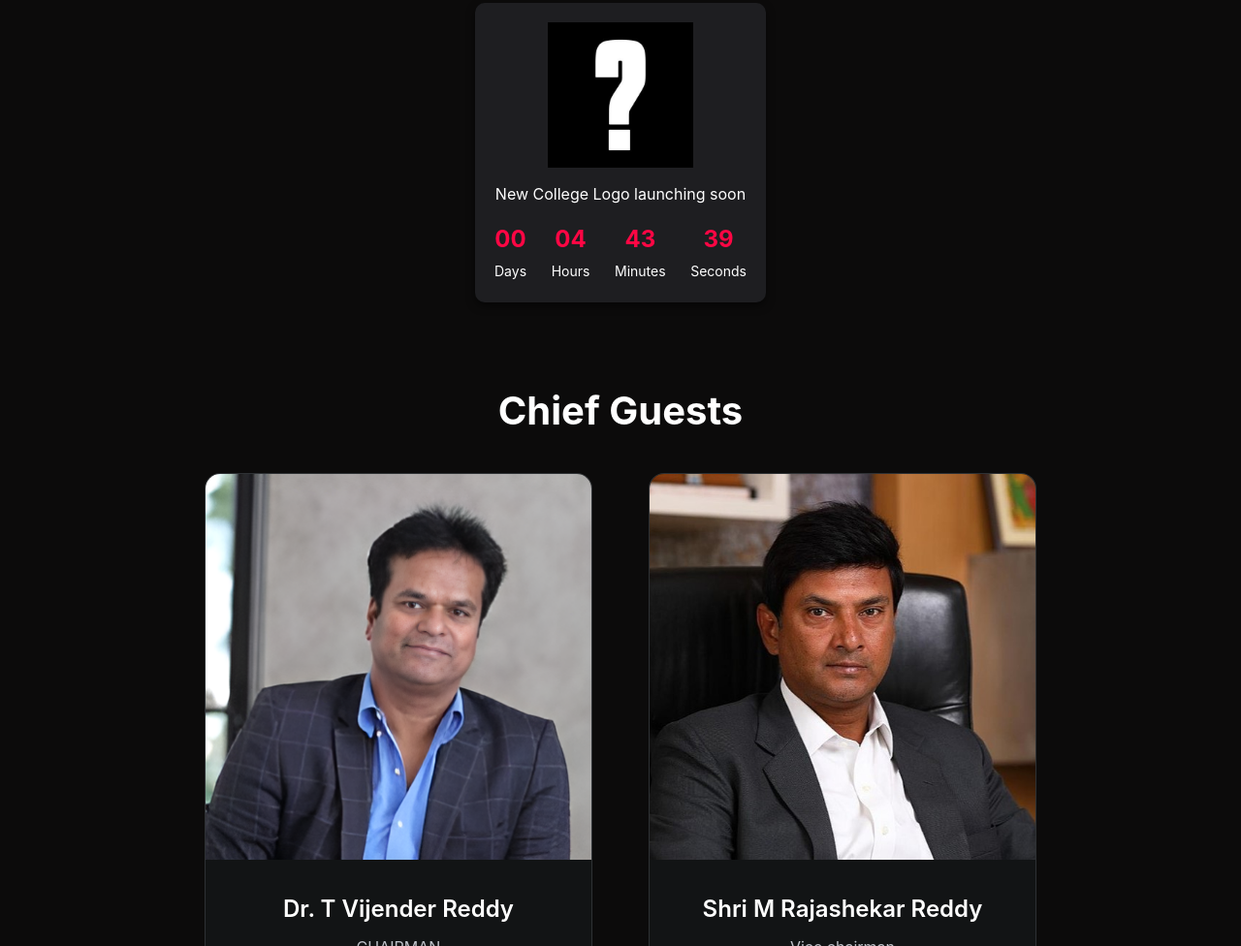
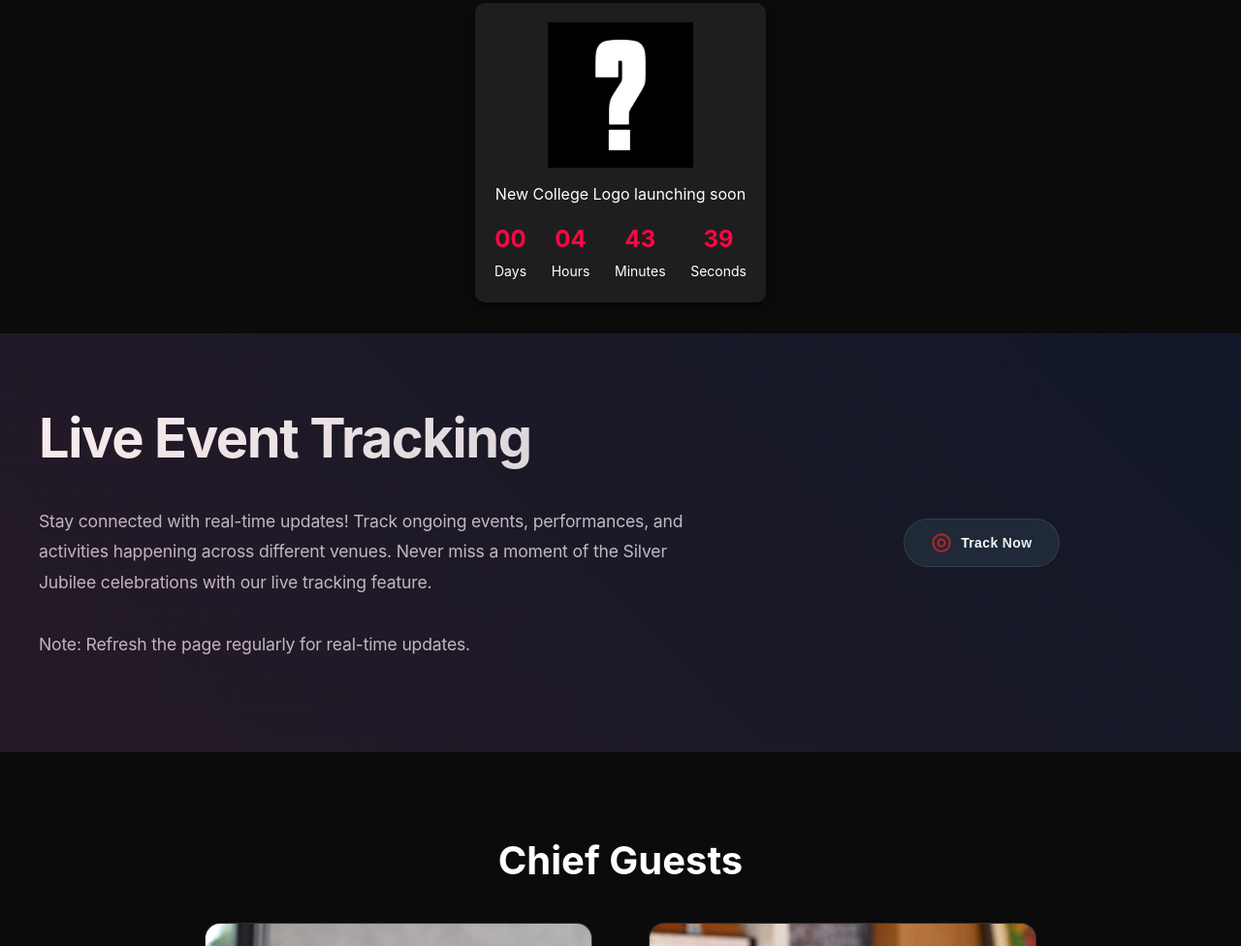
Before and after one commit to VCE-Team/25-Years, a website: page index.html in a window 1280 px wide. Shown: the part 1320-2296 px from the top of the page at 97% size. Drawn offline with Linux system fonts and the light colour scheme.

Commit message:
live event tracking

```diff
--- a/index.html
+++ b/index.html
@@ -442,6 +442,147 @@
             font-size: 0.813rem;
         }
 
+        #live-tracking {
+        background-color: #111827;
+        padding: 4rem 2rem;
+        position: relative;
+        overflow: hidden;
+        font-family: 'Inter', -apple-system, BlinkMacSystemFont, sans-serif;
+    }
+
+    #live-tracking::before {
+        content: '';
+        position: absolute;
+        top: 0;
+        left: 0;
+        right: 0;
+        bottom: 0;
+        background: linear-gradient(45deg, rgba(220, 38, 38, 0.1), transparent);
+        pointer-events: none;
+    }
+
+    .tracking-title {
+        font-size: 3rem;
+        font-weight: 700;
+        background: linear-gradient(135deg, #fff 0%, #d1d5db 100%);
+        -webkit-background-clip: text;
+        -webkit-text-fill-color: transparent;
+        margin-bottom: 1.5rem;
+        letter-spacing: -0.025em;
+    }
+
+    .tracking-description {
+        font-size: 1.125rem;
+        line-height: 1.75;
+        color: #9ca3af;
+        margin-bottom: 2rem;
+        font-weight: 400;
+        letter-spacing: -0.01em;
+    }
+
+    .tracking-button-container {
+        display: flex;
+        align-items: center;
+        justify-content: center;
+    }
+
+    .tracking-btn {
+        background: #1f2937;
+        color: #ffffff;
+        border: none;
+        padding: 0.875rem 1.75rem;
+        border-radius: 9999px;
+        font-weight: 600;
+        font-size: 0.875rem;
+        cursor: pointer;
+        transition: all 0.3s cubic-bezier(0.4, 0, 0.2, 1);
+        position: relative;
+        overflow: hidden;
+        letter-spacing: 0.025em;
+        border: 1px solid rgba(255, 255, 255, 0.1);
+    }
+
+    .tracking-btn:hover {
+        transform: translateY(-2px);
+        background: #2d3748;
+    }
+
+    .tracking-btn:hover .btn-glow {
+        opacity: 1;
+    }
+
+    .tracking-btn:active {
+        transform: translateY(0);
+    }
+
+    .tracking-btn-content {
+        display: flex;
+        align-items: center;
+        gap: 0.625rem;
+        position: relative;
+        z-index: 1;
+    }
+
+    .btn-text {
+        background: linear-gradient(135deg, #fff 0%, #e5e7eb 100%);
+        -webkit-background-clip: text;
+        -webkit-text-fill-color: transparent;
+    }
+
+    .btn-glow {
+        position: absolute;
+        top: -50%;
+        left: -50%;
+        width: 200%;
+        height: 200%;
+        background: radial-gradient(circle, rgba(220, 38, 38, 0.4) 0%, rgba(220, 38, 38, 0) 70%);
+        opacity: 0;
+        transition: opacity 0.3s ease;
+        pointer-events: none;
+        animation: rotate 4s linear infinite;
+    }
+
+    .live-pulse {
+        animation: pulse 2s cubic-bezier(0.4, 0, 0.6, 1) infinite;
+        color: #dc2626;
+    }
+
+    @keyframes pulse {
+        0%, 100% {
+            transform: scale(0.95);
+            opacity: 0.8;
+        }
+        50% {
+            transform: scale(1.05);
+            opacity: 1;
+        }
+    }
+
+    @keyframes rotate {
+        from {
+            transform: rotate(0deg);
+        }
+        to {
+            transform: rotate(360deg);
+        }
+    }
+
+    @media (max-width: 768px) {
+        .tracking-title {
+            font-size: 2.25rem;
+        }
+
+        .tracking-description {
+            font-size: 1rem;
+        }
+
+        .tracking-btn {
+            width: auto;
+            min-width: 160px;
+            padding: 0.75rem 1.5rem;
+        }
+    }
+
         /* Chief Guests Section Styles */
         #chief-guests {
             padding: 5rem 2rem;
@@ -882,6 +1023,7 @@
             padding: var(--card-padding);
             text-align: center;
             box-shadow: 0px 4px 8px rgba(0, 0, 0, 0.5);
+            margin-bottom: 2rem;
         }
 
             .countdown-bg {
@@ -1226,7 +1368,27 @@
         </div>
     </section>
 
-
+    <section id="live-tracking">
+        <div class="about-container">
+            <div class="about-content">
+                <h2 class="tracking-title">Live Event Tracking</h2>
+                <p class="tracking-description">Stay connected with real-time updates! Track ongoing events, performances, and activities happening across different venues. Never miss a moment of the Silver Jubilee celebrations with our live tracking feature.</p>
+                <p class="tracking-description">Note: Refresh the page regularly for real-time updates.</p>
+            </div>
+            <div class="tracking-button-container">
+                <button class="tracking-btn" onclick="window.location.href='live-now.html'">
+                    <span class="tracking-btn-content">
+                        <svg class="live-pulse" viewBox="0 0 24 24" width="20" height="20" stroke="currentColor" stroke-width="2" fill="none" stroke-linecap="round" stroke-linejoin="round">
+                            <circle cx="12" cy="12" r="10"></circle>
+                            <circle cx="12" cy="12" r="4"></circle>
+                        </svg>
+                        <span class="btn-text">Track Now</span>
+                    </span>
+                    <div class="btn-glow"></div>
+                </button>
+            </div>
+        </div>
+    </section>
 
     <section id="chief-guests">
         <h2>Chief Guests</h2>
@@ -1616,7 +1778,7 @@ const timer = setInterval(() => {
   // If the countdown is over
   if (distance < 0) {
     clearInterval(timer);
-    document.querySelector(".countdown-description").textContent = "The logo has been launched!";
+    document.querySelector(".countdown-description").textContent = "The logo will launch shortly...";
     document.querySelector(".countdown-timer").style.display = "none";
   }
 }, 1000);
```
Also changed, not shown: live-now.html (added, +21 -0 lines). Lines whose indentation alone changed are shown as unchanged.
